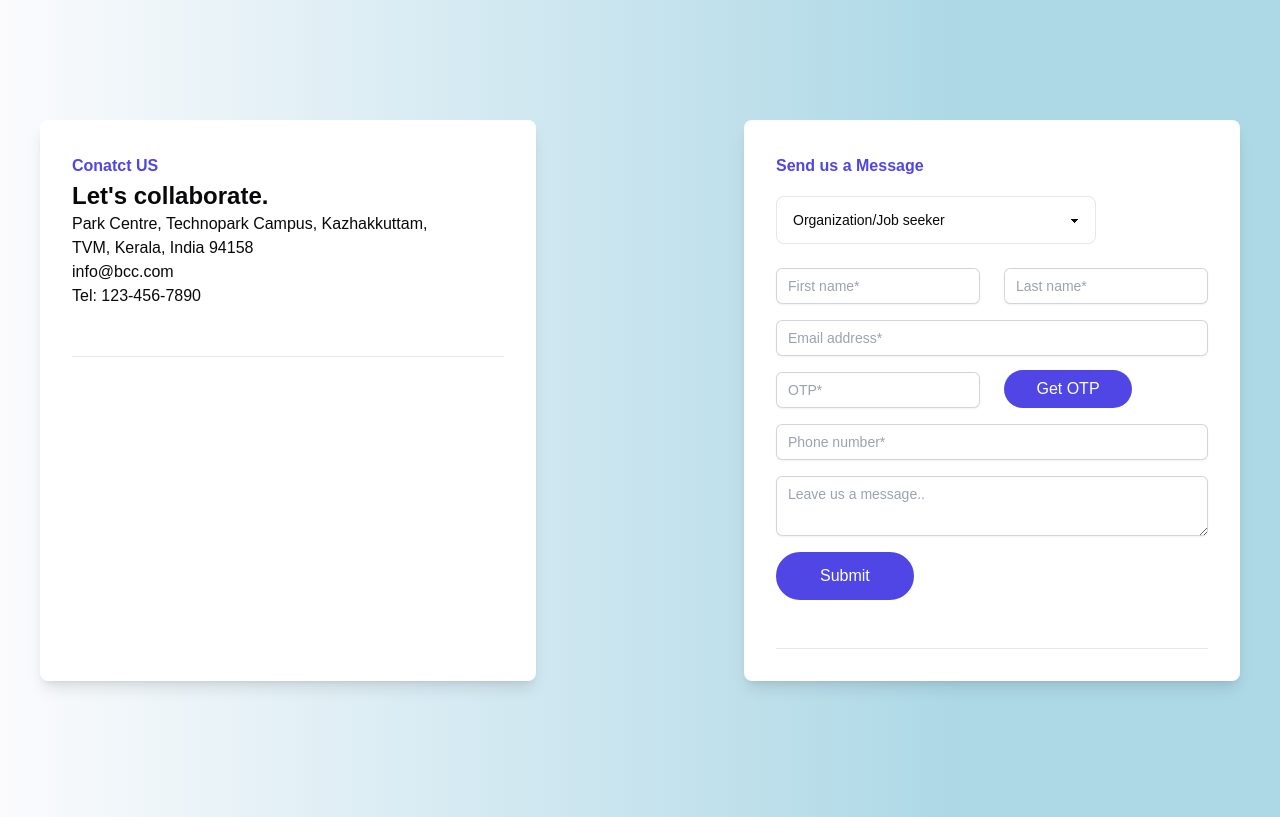
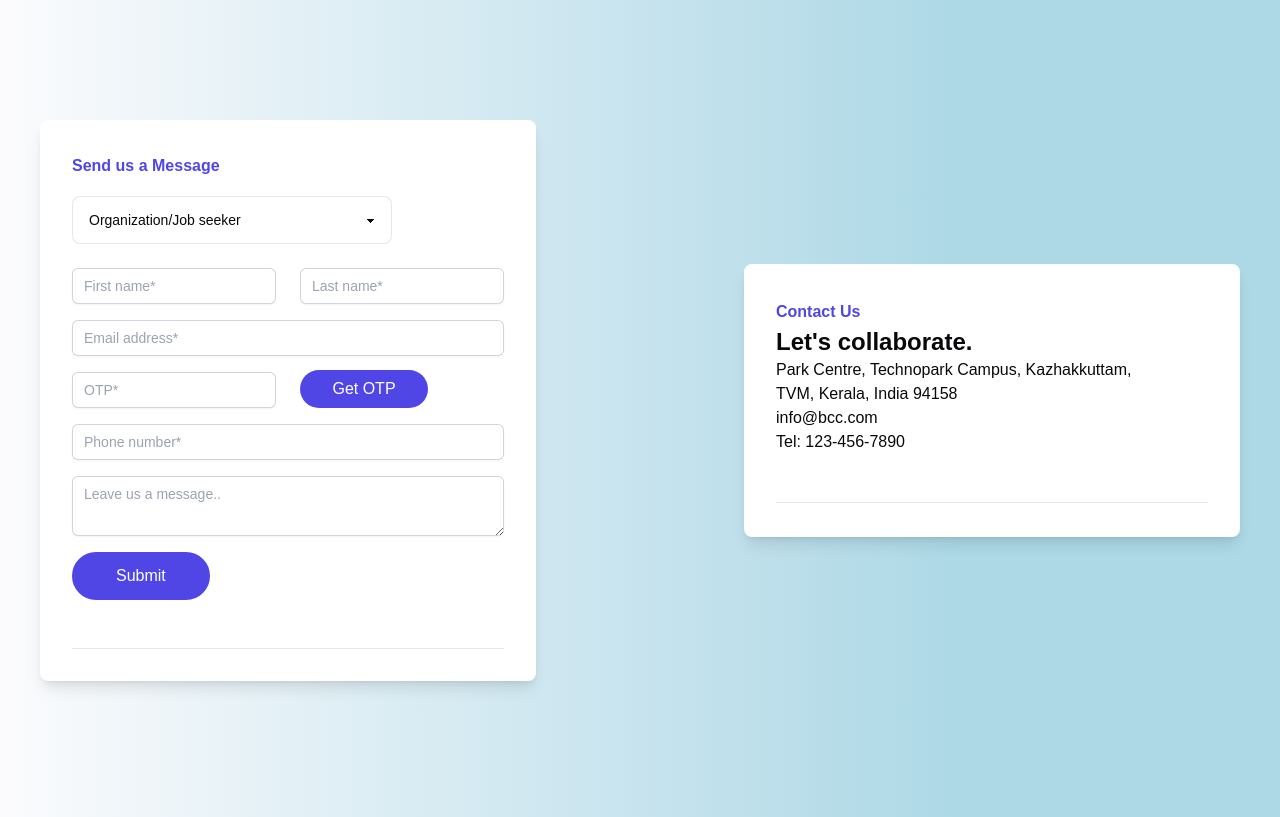
Before and after one commit to neerajng/bcc, a React (Vite) app: page / in a window 1280 px wide. Shown: the part 1580-2397 px from the top of the page. Built offline with nearby package versions, Linux system fonts and the light colour scheme.

Commit message:
Fixed cantact us UI.

```diff
--- a/src/components/ContactAddress.jsx
+++ b/src/components/ContactAddress.jsx
@@ -1,17 +1,17 @@
-const ContactForm = () => {
+const ContactAddress = () => {
     return (
-        <div className="bg-white p-8 rounded-lg flex flex-col shadow-lg">
-             <div className="border-b border-gray-900/10 pb-12 ">
-             <h2 className="text-base leading-7  text-indigo-600 font-bold">Conatct US</h2>
-              <p className="text-2xl font-bold">Let&apos;s collaborate.</p>
-              <p>Park Centre, Technopark Campus, Kazhakkuttam, <br/>
-                TVM, Kerala, India 94158 <br/>
-                info@bcc.com<br/>
-                Tel: 123-456-7890<br/>
+        <div className="bg-white p-8 rounded-lg flex flex-col shadow-lg place-content-center lg:my-36">
+             <div className="border-b  border-gray-900/10 pb-12">
+                <h2 className="text-base text-indigo-600 leading-7 font-bold">Contact Us</h2>
+                <p className="text-2xl font-bold">Let&apos;s collaborate.</p>
+                <p>Park Centre, Technopark Campus, Kazhakkuttam, <br/>
+                    TVM, Kerala, India 94158 <br/>
+                    info@bcc.com<br/>
+                    Tel: 123-456-7890<br/>
                 </p>
              </div>
         </div>
     );
 };
 
-export default ContactForm;
+export default ContactAddress;
--- a/src/components/Section3.jsx
+++ b/src/components/Section3.jsx
@@ -3,11 +3,11 @@ import ContactForm from './ContactForm'
 
 const Section3 = () => {
     return (
-    <div id="contactus" className="hero  text-zinc-950 scroll-my-24">{/* border-4 border-indigo-600 */}
+    <div id="contactus" className="hero  text-zinc-950 scroll-my-24 ">{/* border-4 border-indigo-600 */}
         <div className="hero-content flex-col lg:flex-row py-14  px-10">
-            <div className="grid gap-52 lg:grid-cols-2 grid-cols-1 ">
+            <div className="grid gap-52 lg:grid-cols-2 grid-cols-1">
+                <ContactForm/>
                 <ContactAddress />
-                <ContactForm/>
             </div>
         </div>
     </div>
```
